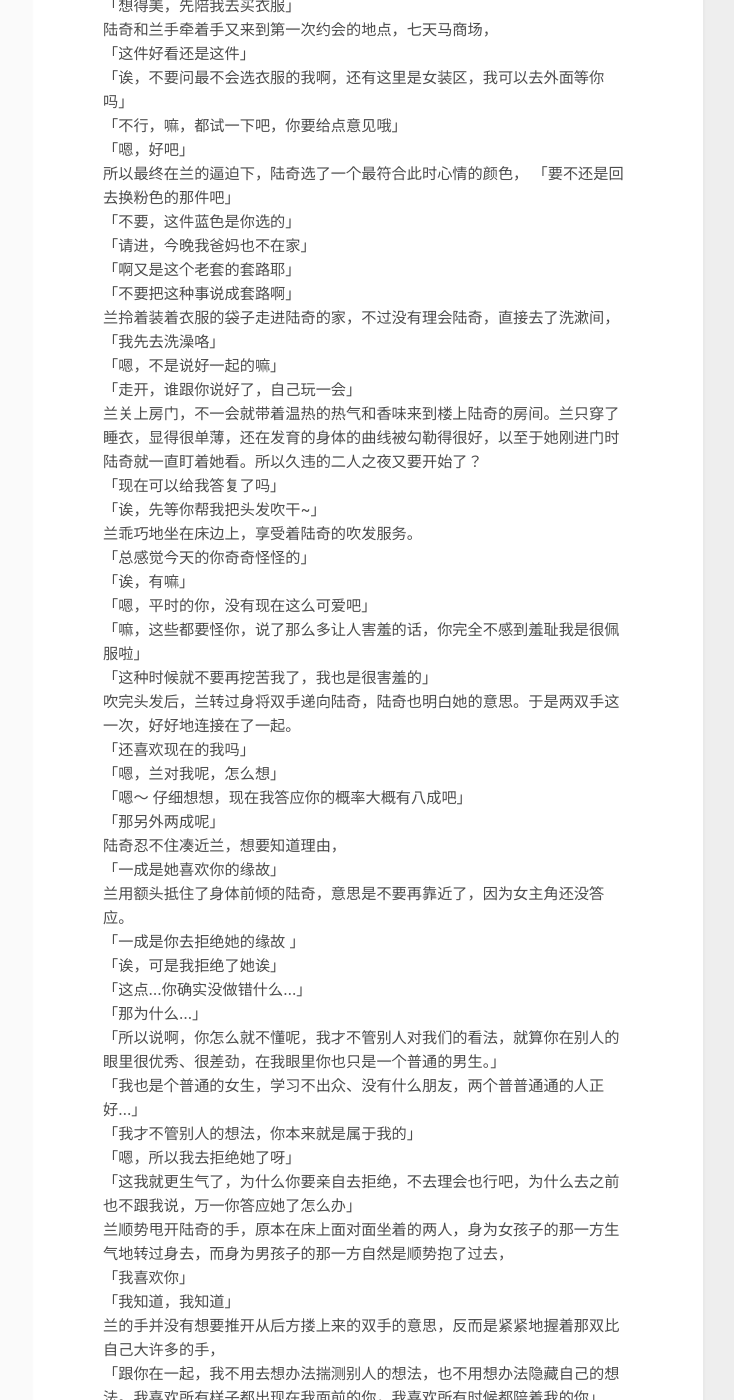
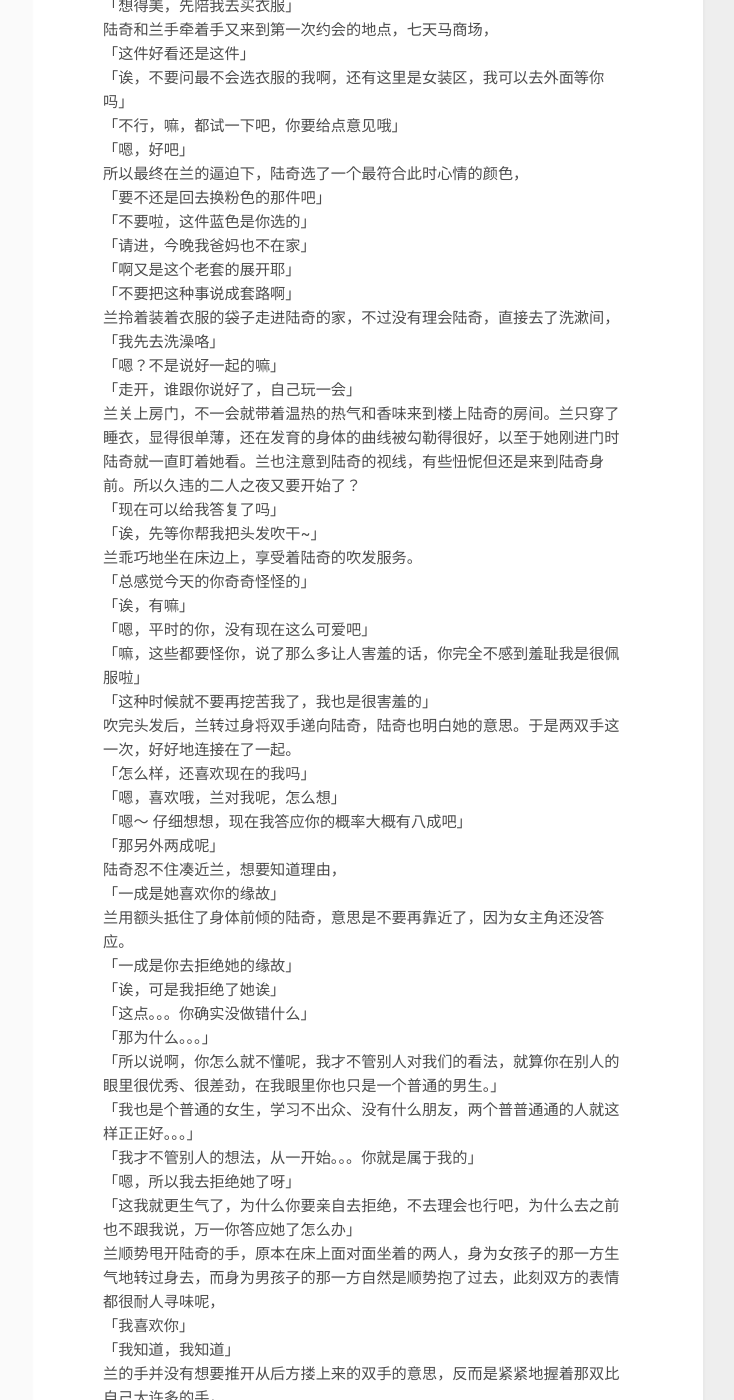
Before and after one commit to latalealice/latalealice.github.io, a Jekyll site: the page built from _posts/2021-12-21-即便如此她也无妨.md, in a window 1280 px wide and 1400 px high, scrolled down 1794 px. Shown: the whole window, without its empty margins (417-1151 px from the left). Built offline with Jekyll 4.4.1, drawn with Linux system fonts in a browser that asks for light colours; some of the changed text lies outside the part shown.

Commit message:
Update 2021-12-21-即便如此她也无妨.md

```diff
--- a/_posts/2021-12-21-即便如此她也无妨.md
+++ b/_posts/2021-12-21-即便如此她也无妨.md
@@ -65,15 +65,15 @@ title: 即便如此她也无妨。
 「嗯，好吧」
 所以最终在兰的逼迫下，陆奇选了一个最符合此时心情的颜色，
 「要不还是回去换粉色的那件吧」
-「不要，这件蓝色是你选的」
+「不要啦，这件蓝色是你选的」
 「请进，今晚我爸妈也不在家」
-「啊又是这个老套的套路耶」
+「啊又是这个老套的展开耶」
 「不要把这种事说成套路啊」
 兰拎着装着衣服的袋子走进陆奇的家，不过没有理会陆奇，直接去了洗漱间，
 「我先去洗澡咯」
-「嗯，不是说好一起的嘛」
+「嗯？不是说好一起的嘛」
 「走开，谁跟你说好了，自己玩一会」
-兰关上房门，不一会就带着温热的热气和香味来到楼上陆奇的房间。兰只穿了睡衣，显得很单薄，还在发育的身体的曲线被勾勒得很好，以至于她刚进门时陆奇就一直盯着她看。所以久违的二人之夜又要开始了？
+兰关上房门，不一会就带着温热的热气和香味来到楼上陆奇的房间。兰只穿了睡衣，显得很单薄，还在发育的身体的曲线被勾勒得很好，以至于她刚进门时陆奇就一直盯着她看。兰也注意到陆奇的视线，有些忸怩但还是来到陆奇身前。所以久违的二人之夜又要开始了？
 「现在可以给我答复了吗」
 「诶，先等你帮我把头发吹干~」
 兰乖巧地坐在床边上，享受着陆奇的吹发服务。
@@ -83,23 +83,23 @@ title: 即便如此她也无妨。
 「嘛，这些都要怪你，说了那么多让人害羞的话，你完全不感到羞耻我是很佩服啦」
 「这种时候就不要再挖苦我了，我也是很害羞的」
 吹完头发后，兰转过身将双手递向陆奇，陆奇也明白她的意思。于是两双手这一次，好好地连接在了一起。
-「还喜欢现在的我吗」
-「嗯，兰对我呢，怎么想」
+「怎么样，还喜欢现在的我吗」
+「嗯，喜欢哦，兰对我呢，怎么想」
 「嗯～ 仔细想想，现在我答应你的概率大概有八成吧」
 「那另外两成呢」
 陆奇忍不住凑近兰，想要知道理由，
 「一成是她喜欢你的缘故」
 兰用额头抵住了身体前倾的陆奇，意思是不要再靠近了，因为女主角还没答应。
-「一成是你去拒绝她的缘故 」
+「一成是你去拒绝她的缘故」
 「诶，可是我拒绝了她诶」
-「这点...你确实没做错什么...」
-「那为什么...」
+「这点。。。你确实没做错什么」
+「那为什么。。。」
 「所以说啊，你怎么就不懂呢，我才不管别人对我们的看法，就算你在别人的眼里很优秀、很差劲，在我眼里你也只是一个普通的男生。」
-「我也是个普通的女生，学习不出众、没有什么朋友，两个普普通通的人正好...」
-「我才不管别人的想法，你本来就是属于我的」
+「我也是个普通的女生，学习不出众、没有什么朋友，两个普普通通的人就这样正正好。。。」
+「我才不管别人的想法，从一开始。。。你就是属于我的」
 「嗯，所以我去拒绝她了呀」
 「这我就更生气了，为什么你要亲自去拒绝，不去理会也行吧，为什么去之前也不跟我说，万一你答应她了怎么办」
-兰顺势甩开陆奇的手，原本在床上面对面坐着的两人，身为女孩子的那一方生气地转过身去，而身为男孩子的那一方自然是顺势抱了过去，
+兰顺势甩开陆奇的手，原本在床上面对面坐着的两人，身为女孩子的那一方生气地转过身去，而身为男孩子的那一方自然是顺势抱了过去，此刻双方的表情都很耐人寻味呢，
 「我喜欢你」
 「我知道，我知道」
 兰的手并没有想要推开从后方搂上来的双手的意思，反而是紧紧地握着那双比自己大许多的手，
@@ -110,12 +110,12 @@ title: 即便如此她也无妨。
 此刻的第一女主角在得到男主角的真正答复后，也再也压抑不住她的情绪，转身将身体倾向她思念多天的那个人。
 「诶~ 你怎么突然亲过来」
 「哼，那下次不亲了」
-因为是第一次，所以二人的脸都像刚洗完澡那般温红。睡衣扣子没有扣好的兰，领口也不知不觉滑到肩膀，又给暧昧的氛围增添了几分情色。
+因为是第一次，所以二人的脸都像刚洗完澡那般温红。睡衣扣子没有扣好的兰，衣服领子也不知不觉滑到肩膀，又给暧昧的氛围增添了几分情色。
 「别呀，这次没准备好，再来一次嘛」
 「那，一。。。」
 「一、二、三」「一、二、三」
-这次有好好地对上彼此的节奏。但为了能更好地把握住这份炽热的感情，后来他们又来了很多次。当然只限接吻~
+这次两人有好好地对上彼此的节奏。为了能更好地把握住这份炽热的感情，后来他们又来了很多次。当然只限接吻~
 这是一般向的作品啦~
 ![katou_megumi3](/assets/img/katou_megumi3.jpg "katou_megumi3")
-这是仅此而已的故事啦
+这是仅此而已的故事啦~
 ![jcey](/assets/img/jcey.png "jcey")
```
